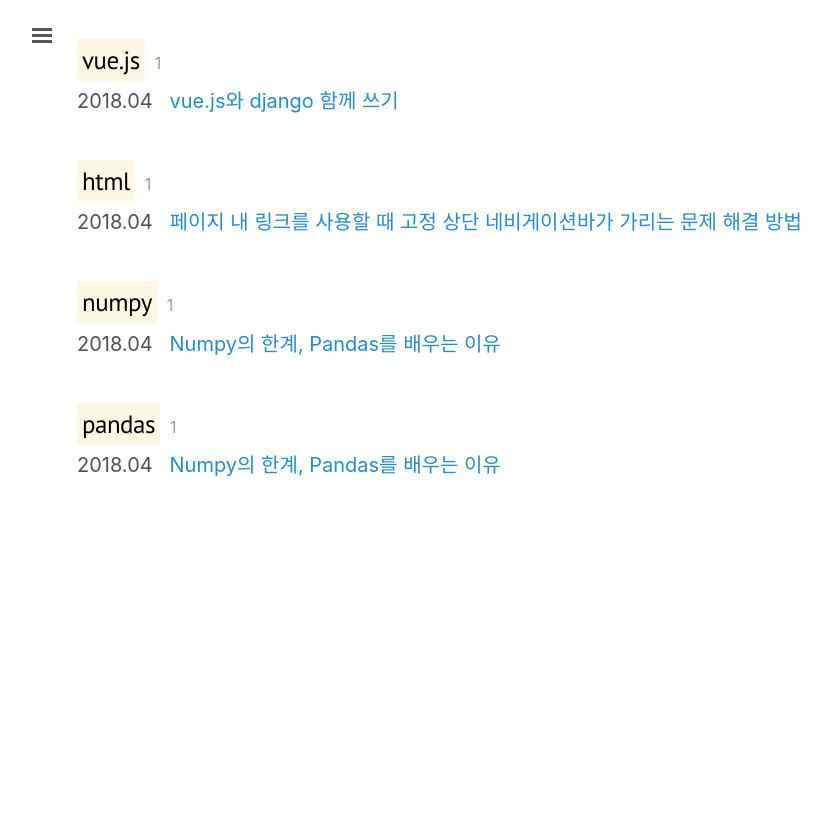
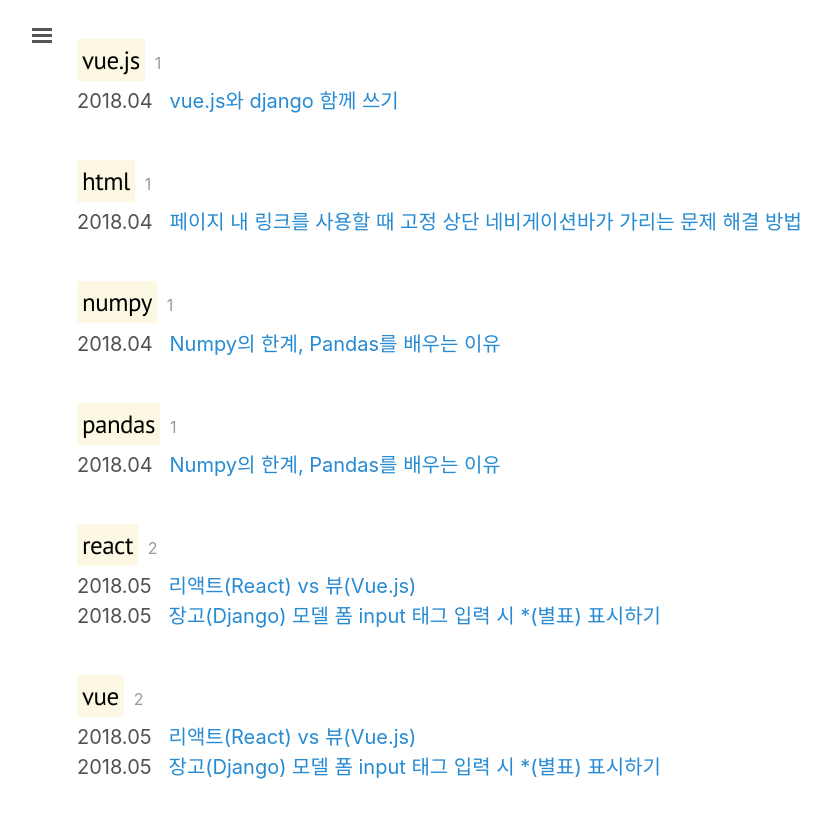
Before and after one commit to jwkcp/jwkcp.github.com, a Jekyll site: the page built from tags/index.html, in a window 1280 px wide and 900 px high, scrolled down 16960 px. Shown: the top 818 px of the window, without its empty margins (3-834 px from the left). Built offline with Jekyll 4.4.1, drawn with Linux system fonts in a browser that asks for light colours; nearby versions of some CDN libraries; comment, search, counter and statistics services are not loaded; before the commit the page ends 17558 px from its top, so only the background shows below that; some of the changed lines change nothing that is shown; some of the changed text lies outside the part shown.

Commit message:
new posting

```diff
--- /dev/null
+++ b/_posts/2018-05-03-how-to-display-input-field-with-asterisk.md
@@ -0,0 +1,34 @@
+---
+layout: post
+title: 장고(Django) 모델 폼 input 태그 입력 시 *(별표) 표시하기
+tags: react vue
+comments: true
+---
+
+---
+
+일반 html 태그에서는 아래와 같이 type을 password로 지정해서 이와 같은 작업을 할 수 있다.
+
+~~~
+<input type=password>
+~~~
+
+django를 이용할 경우에도 모델 폼이 아닌 그냥 폼의 경우 아래와 같이 하면 된다.
+
+~~~
+password = forms.PasswordInput()
+~~~
+
+그러나 모델 폼의 경우 위와 같이 하면 모델과 연동된 폼이 아닌 새로운 폼 인스턴스가 할당된다.
+
+---
+
+**그럴 때 아래와 같이 폼의 메타 클래스를 이용하면 된다.**
+
+~~~
+class MyForm(forms.ModelForm):
+    class Meta:
+        model = MyModel
+        fields = ['name', 'password']
+        widgets = {'password': forms.PasswordInput()}
+~~~
```
Also changed, not shown: _posts/2018-05-03-react-vs-vuejs.md (+0 -1 lines).
